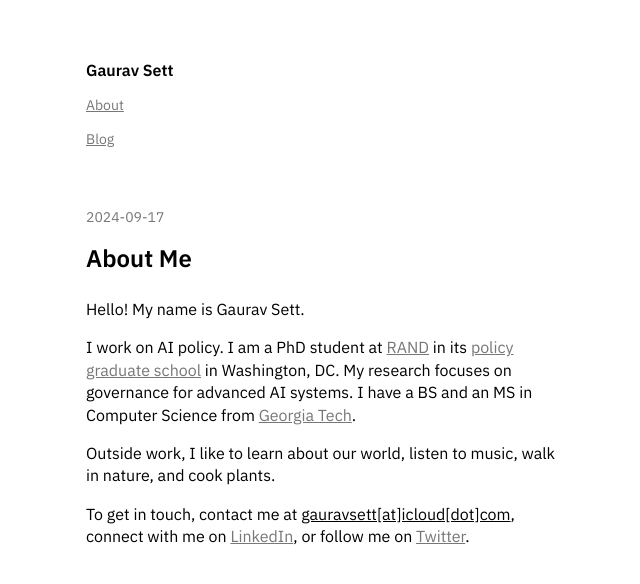
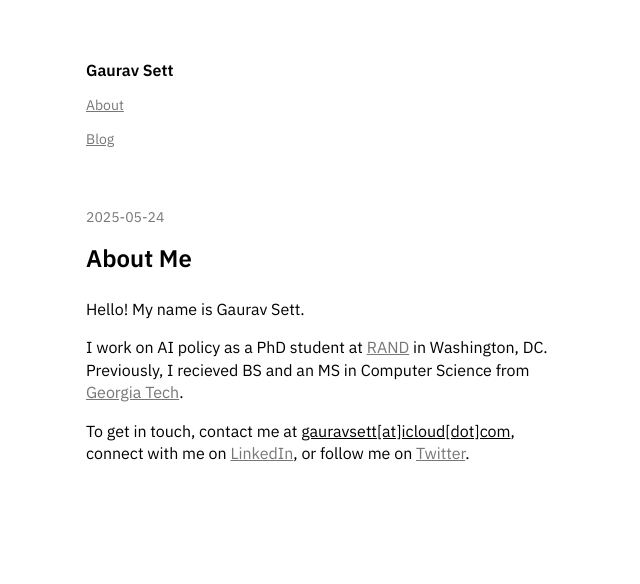
Before and after one commit to gauravsett/website, a Jekyll site: the page built from index.md, in a window 1280 px wide. Shown: the top 584 px of the page, without its empty margins (314-954 px from the left). Built offline with Jekyll 4.4.1, drawn with Linux system fonts in a browser that asks for light colours.

Commit message:
Update index.md

```diff
--- a/index.md
+++ b/index.md
@@ -2,17 +2,14 @@
 title: About
 permalink: /index.html
 layout: default
-last_modified_at: 2024-09-17
+last_modified_at: 2025-05-24
 ---
 
 # About Me
 
 Hello! My name is Gaurav Sett.
 
-I work on AI policy. I am a PhD student at [RAND](https://rand.org){:target="_blank"} in its [policy graduate school](https://www.pardeerand.edu){:target="_blank"} in Washington, DC.
-My research focuses on governance for advanced AI systems.
-I have a BS and an MS in Computer Science from [Georgia Tech](https://cc.gatech.edu){:target="_blank"}.
-
-Outside work, I like to learn about our world, listen to music, walk in nature, and cook plants.
+I work on AI policy as a PhD student at [RAND](https://rand.org){:target="_blank"} in Washington, DC.
+Previously, I recieved BS and an MS in Computer Science from [Georgia Tech](https://cc.gatech.edu){:target="_blank"}.
 
 To get in touch, contact me at <u>gauravsett[at]icloud[dot]com</u>, connect with me on [LinkedIn](https://www.linkedin.com/in/gauravsett/){:target="_blank"}, or follow me on [Twitter](https://x.com/gauravsett){:target="_blank"}.
```
